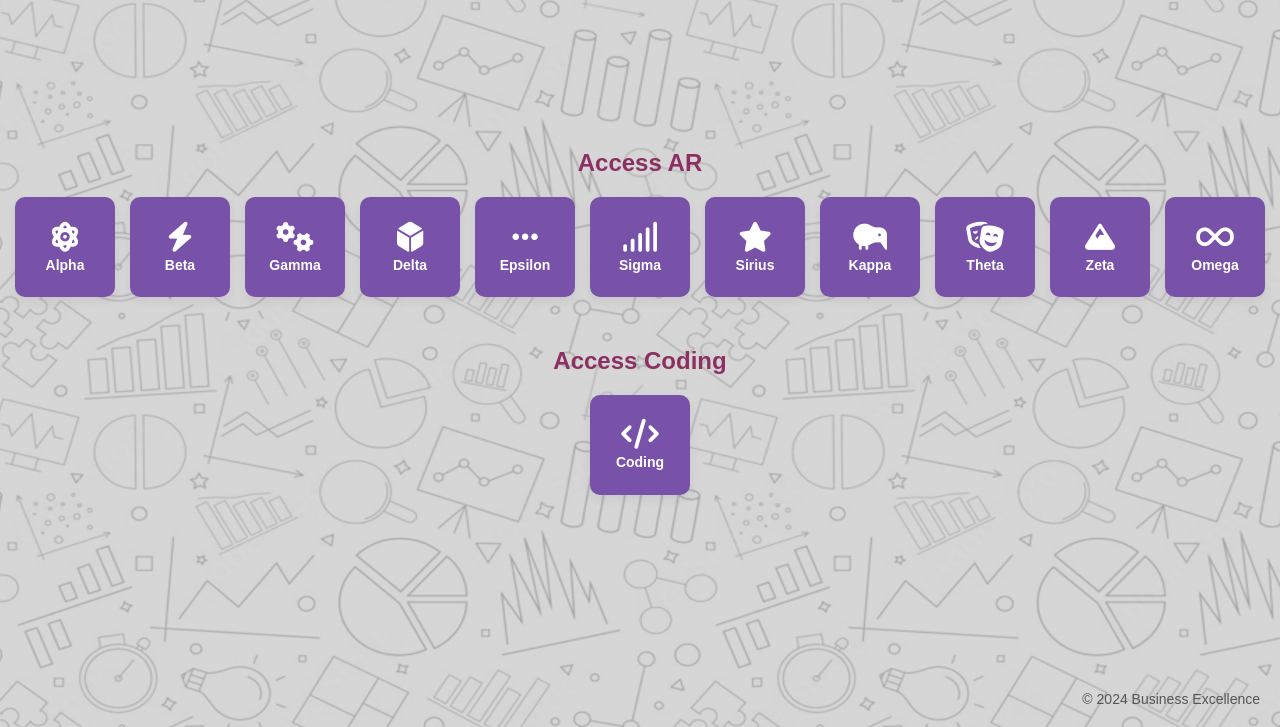
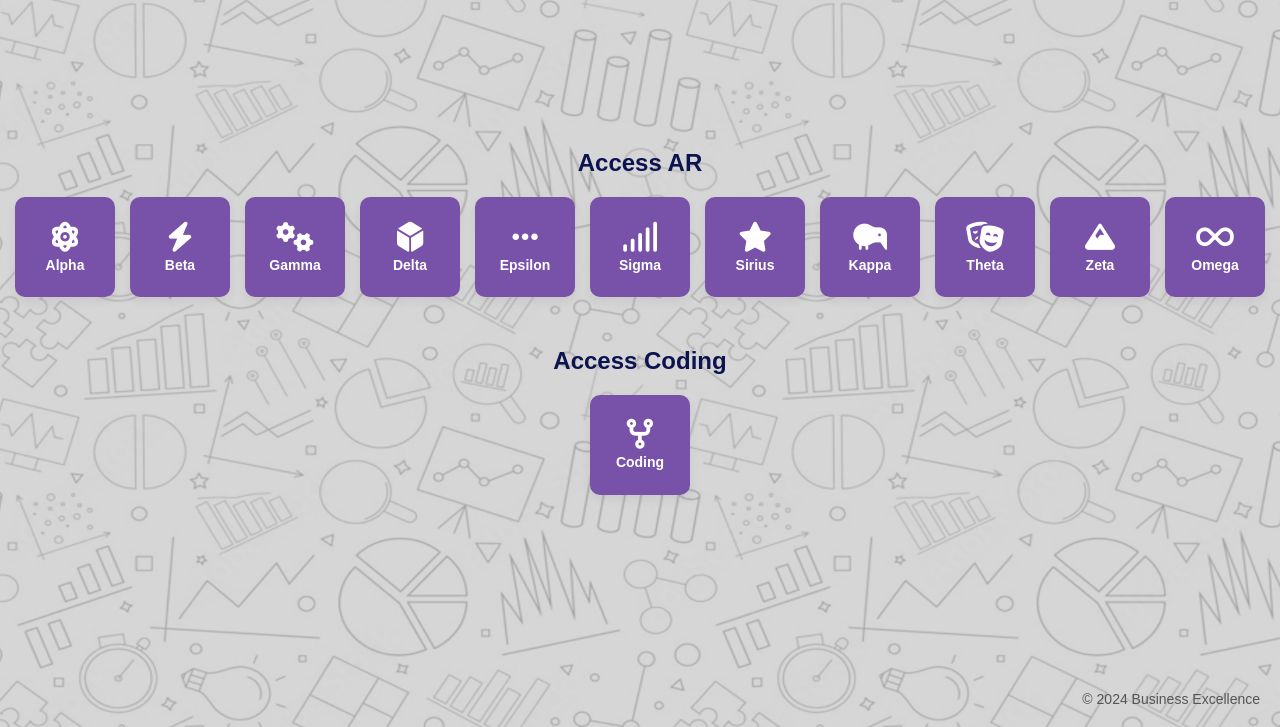
Before and after one commit to Bexteam99/ar_tool, a plain HTML site: page index.html in a window 1280 px wide. Shown: the part 73-800 px from the top of the page. Drawn offline with Linux system fonts and the light colour scheme.

Commit message:
Update index.html

```diff
--- a/index.html
+++ b/index.html
@@ -38,7 +38,7 @@
         }
 
         .header-ar, .header-coding {
-            color: #8C3061; /* Color for Access AR */
+            color: #0C134F; /* Color for Access AR */
         }
 
         .button-container {
@@ -159,7 +159,7 @@
         <h2 class="header-coding">Access Coding</h2>
         <div class="button-container">
             <button class="nav-button" onclick="openLink('Coding')">
-                <i class="fas fa-code"></i> Coding
+                <i class="fas fa-code-fork"></i> Coding
             </button>
         </div>
     </div>
```
